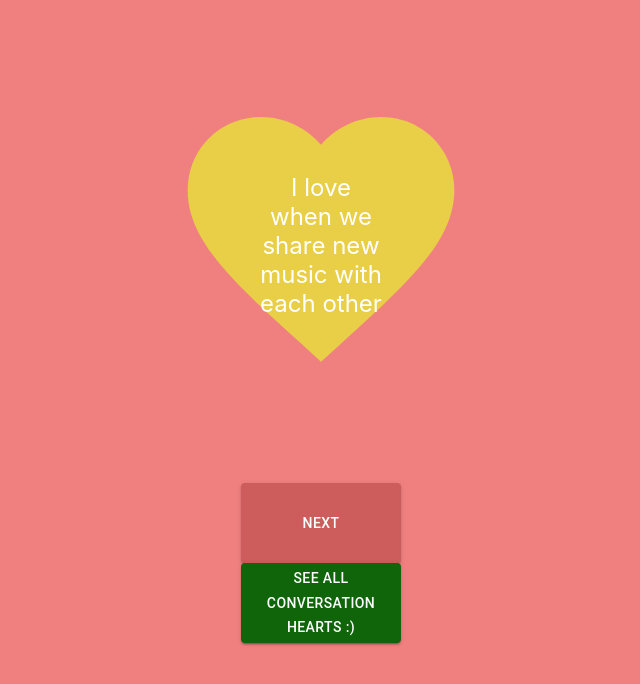
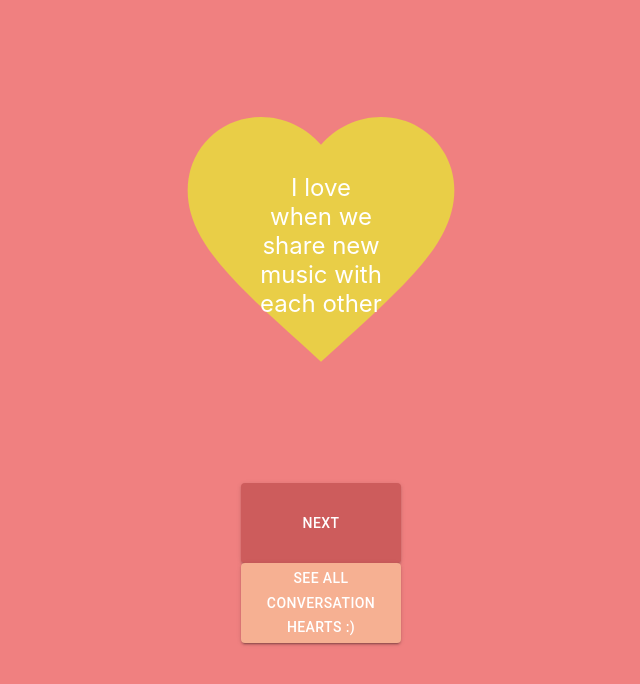
Before and after one commit to matthewtinker22/valentine-app, a React (Create React App) app: page /#/conversationHearts in a window 1280 px wide. Shown: the top 684 px of the page, without its empty margins (319-959 px from the left). Built offline with nearby package versions, Linux system fonts and the light colour scheme.

Commit message:
**Changes** *Modified buttons on hearts page.

```diff
--- a/src/ConversationHeartsPage.scss
+++ b/src/ConversationHeartsPage.scss
@@ -31,7 +31,7 @@
 }
 
 #list-button {
-  background-color: #10640A;
+  background-color: #F6B092;
 }
 
 #next-button {
--- a/src/ConversationHeartsPage.tsx
+++ b/src/ConversationHeartsPage.tsx
@@ -8,11 +8,10 @@ import {Link, useMatch} from "react-router-dom";
 export const ConversationHeartsPage = () => {
   const [activeIndex, setActiveIndex] = useState(0);
   const [activeColor, setActiveColor] = useState(Math.floor(Math.random()*16777215).toString(16));
-  const [randomArray, setRandomArray] = useState(heartContentArray.sort(() => Math.random() - 0.5));
 
-  // const randomArray = useMemo(() => {
-  //   return heartContentArray.sort(() => Math.random() - 0.5);
-  // }, []);
+  const randomArray = useMemo(() => {
+    return heartContentArray.sort(() => Math.random() - 0.5);
+  }, []);
 
   const handleNextClick = useCallback(() => {
     let newIndex;
```
